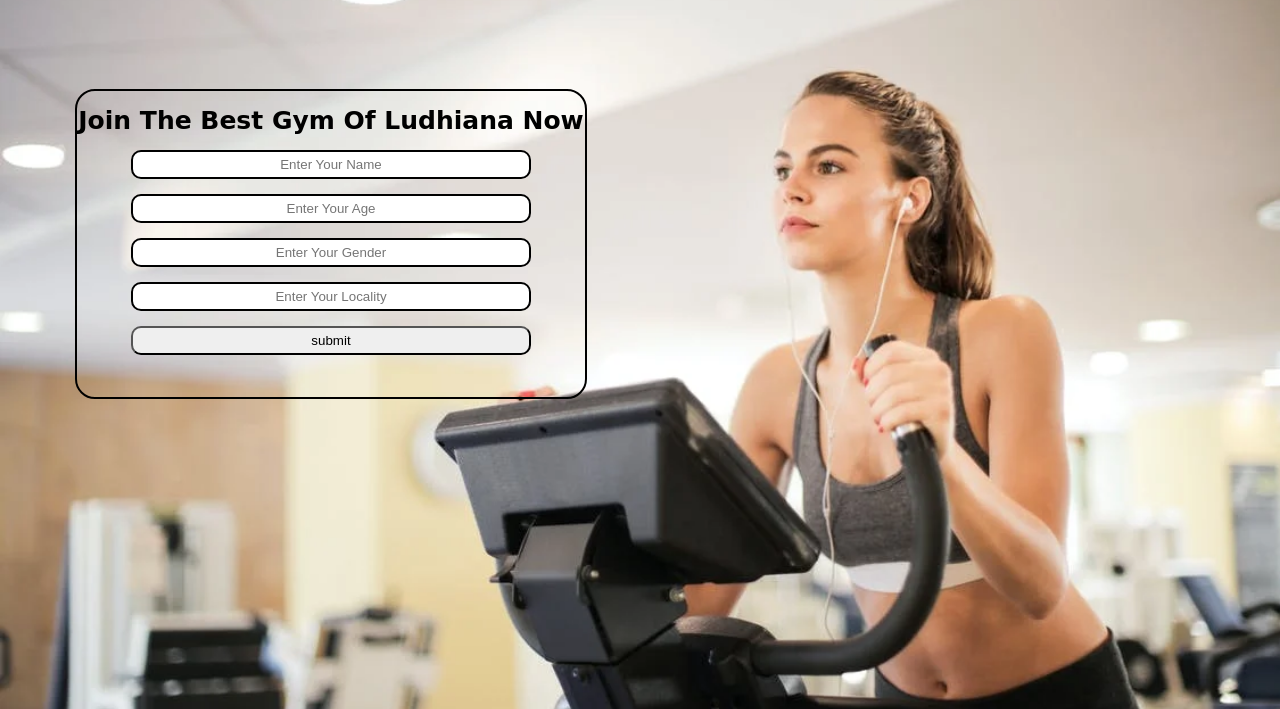
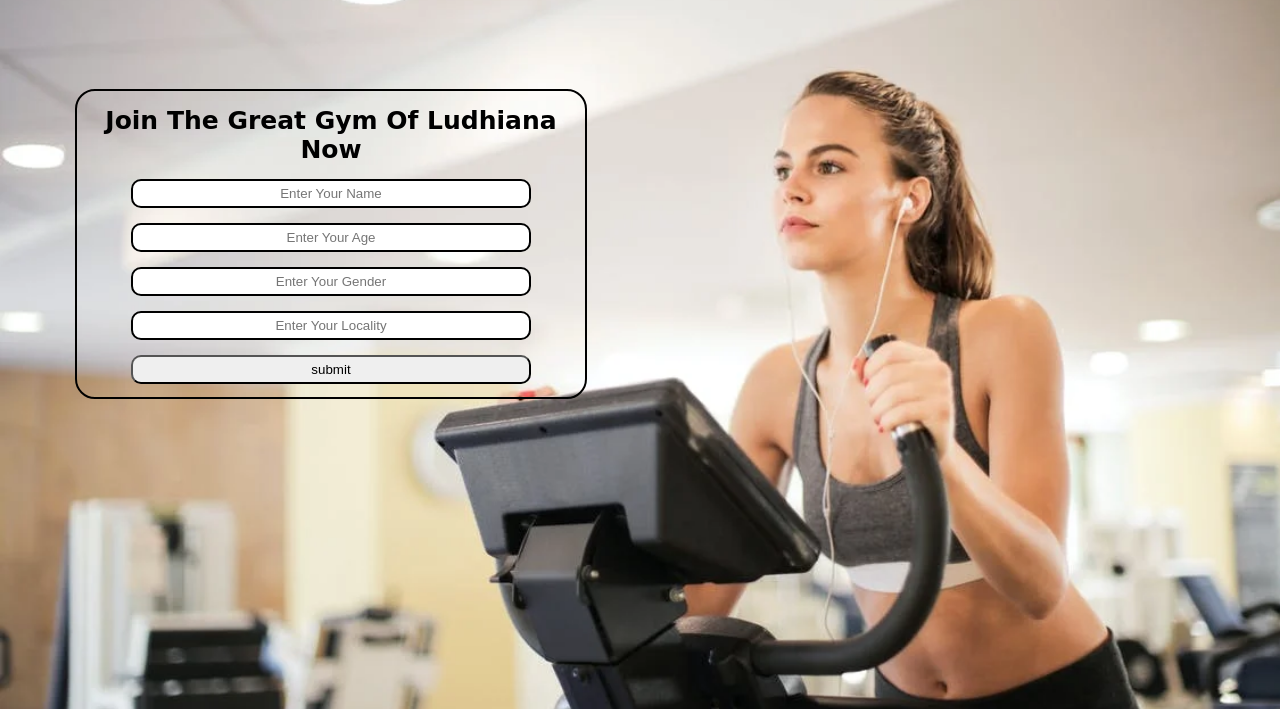
Before and after one commit to Barsha03/gym-site, a website: page barsha.html in a window 1280 px wide. Shown: the part 91-800 px from the top of the page. Drawn offline with Linux system fonts and the light colour scheme; a web font is replaced by a local one.

Commit message:
change heading

```diff
--- a/barsha.html
+++ b/barsha.html
@@ -28,7 +28,7 @@
       </nav>
     </header>
     <div class="container">
-      <h1>join the best gym of ludhiana now</h1>
+      <h1>join the great gym of ludhiana now</h1>
       <form action="form">
         <div class="form-grp">
           <input type="text" placeholder="Enter your name" />
```
